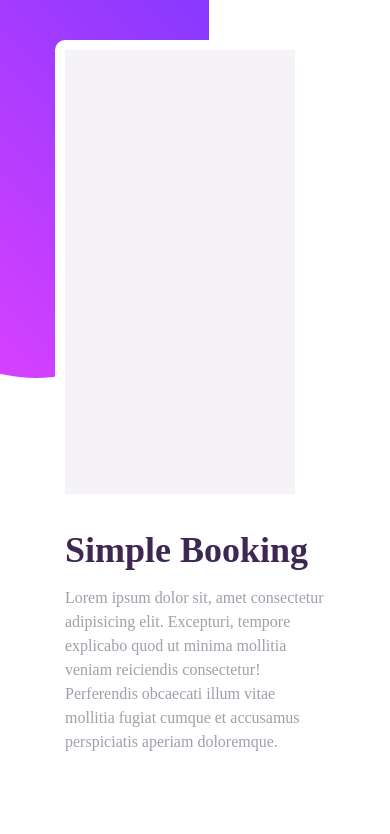
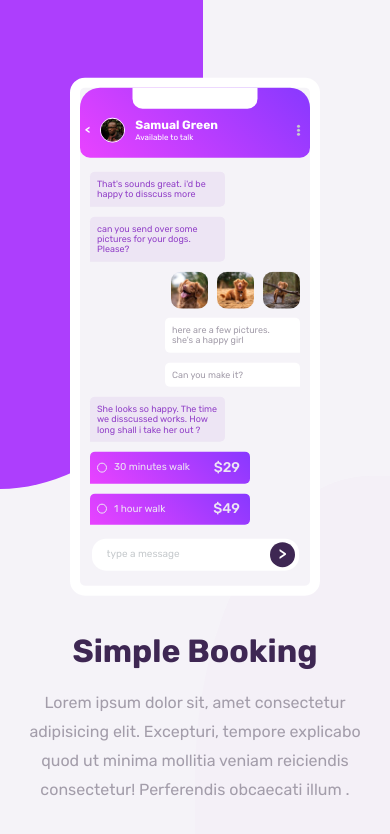
Before and after one commit to MonaElshikh/Chat-app, a plain HTML site: page index.html in a window 390 px wide. Drawn offline with Linux system fonts and the light colour scheme.

Commit message:
phase one mobile design

```diff
--- /dev/null
+++ b/css/main.css
@@ -0,0 +1,244 @@
+* {
+  -webkit-box-sizing: border-box;
+  -moz-box-sizing: border-box;
+  box-sizing: border-box;
+}
+:root {
+  --pale-violet: hsl(276, 100%, 81%); /*sub-heading at the top of the app UI*/
+  --left-chat-bg:#ede5f4;
+  --moderate-violet : hsl(276, 55%, 52%); /*chat on the left*/
+  --desaturated-dark-violet: hsl(271, 15%, 43%);/*chat on the right*/
+  --grayish-blue : hsl(206, 6%, 79%);/*placeholder text*/
+  --very-dark-desaturated-violet: hsl(271, 36%, 24%);/*main heading*/
+  --dark-grayish-violet: hsl(270, 7%, 64%);/*paragraph*/
+  --light-magenta: hsl(293, 100%, 63%);
+  --light-violet: hsl(264, 100%, 61%);
+  --mobile-bg-color:#f5f3f8;
+  --img-bottom-bg:#f4f0f7;
+  --img-top-bg:#ad3efd;
+  --gradient-vilote-bg:linear-gradient(45deg, hsl(293, 100%, 63%), hsl(264, 100%, 61%));
+  --gradient-light-bg:linear-gradient(45deg, hsl(293, 100%, 100%), hsl(264, 100%, 86%));
+}
+body {
+  padding: 0;
+  margin: 0;
+  font-family: 'Rubik', sans-serif;
+}
+::placeholder {
+  color: var(--grayish-blue);
+}
+.caht-app {
+  min-height: 100vh;
+  position: relative;
+  background-color: var(--mobile-bg-color);
+  z-index: 1;
+}
+.caht-app::before {
+  content: '';
+  position: absolute;
+  width: 55%;
+  height: 60%;
+  background: var(--img-top-bg);
+  top: -21px;
+  left: -12px;
+  border-bottom-right-radius: 96% 47%;
+}
+.caht-app::after{
+  content: '';
+  position: absolute;
+  z-index: -1;
+  bottom: 0;
+  right: 0;
+  width: 50%;
+  height: 44%;
+  border-top-left-radius: 90% 81%;
+  background: var(--img-bottom-bg);
+}
+.mobile {
+  position: relative;
+  width: 250px;
+  height: fit-content;
+  background-color: var(--mobile-bg-color);
+  border: solid 10px white;
+  border-radius: 15px;
+  margin-inline: auto;
+  transform: translateY(15%);
+  padding-bottom: 15px;
+}
+.mobile-header {
+  background: var(--gradient-vilote-bg);
+  display: flex;
+  justify-content: space-between;
+  align-content: center;
+  align-items: center;
+  border-top-right-radius: 20px;
+  border-top-left-radius: 20px;
+  border-bottom-right-radius: 10px;
+  border-bottom-left-radius: 10px;
+  padding: 30px 0px 15px;
+  position: relative;
+  overflow: hidden;
+}
+.mobile-header::before {
+  content: '';
+  position: absolute;
+  top: -34px;
+  left: 50%;
+  transform: translateX(-50%);
+  background-color: white;
+  width: 125px;
+  height: 55px;
+  border-bottom-right-radius: 10px;
+  border-bottom-left-radius: 10px;
+}
+.head-info {
+  display: flex;
+  justify-content: space-between;
+  padding-left: 5px;
+  width: 60%;
+  align-items: center;
+}
+.head-info > span {
+  display: block;
+  color: white;
+  font-weight: bold;
+  font-size: 10px;
+}
+.head-info > img {
+  width: 25px;
+  height: 25px;
+  border-radius: 50%;
+  border: solid 1px white;
+}
+.user-data > h1 {
+  font-size: 12px;
+  color: white;
+  margin: 0;
+}
+.user-data > span {
+  display: block;
+  font-size: 8px;
+  color: white;
+}
+.elipses {
+  padding-right: 10px;
+}
+.elipses > span {
+  display: block;
+  width: 3px;
+  height: 3px;
+  border-radius: 50%;
+  background-color: var(--grayish-blue);
+  margin-bottom: 1px;
+}
+.mobile-body {
+  margin: 14px 0;
+  padding: 0px 10px;
+}
+.left-chat {
+  font-size: 9px;
+  color: var(--moderate-violet);
+  background-color: var(--left-chat-bg);
+  padding: 7px;
+  margin-bottom: 10px;
+  border-top-left-radius: 5px;
+  border-top-right-radius: 5px;
+  border-bottom-right-radius: 5px;
+  width: 135px;
+}
+.right-chat {
+  margin-left: auto;
+  margin-right: 0;
+  font-size: 9px;
+  color: var(--dark-grayish-violet);
+  background-color:white;
+  padding: 7px;
+  margin-bottom: 10px;
+  border-top-left-radius: 5px;
+  border-top-right-radius: 5px;
+  border-bottom-left-radius: 5px;
+  width: 135px;
+}
+.pics {
+ text-align: right;
+ margin-bottom: 5px;
+}
+.pics > img {
+  width: 37px;
+  border-radius: 10px;
+  margin-left: 5px;
+}
+.offer {
+  display: flex;
+  align-items: center;
+  align-content: center;
+  font-size: 14px;
+  background: var(--gradient-vilote-bg);
+  margin-bottom: 10px;
+  color: var(--left-chat-bg);
+  border-top-left-radius: 5px;
+  border-top-right-radius: 5px;
+  border-bottom-right-radius: 5px;
+  text-align: left;
+  width: 160px;
+}
+.offer .loading {
+  width: 10px;
+  height: 10px;
+  border:solid 1px var(--left-chat-bg);
+  border-radius: 50%;
+  margin: 0px 7px;
+}
+.offer p {
+  margin: 10px 0;
+  font-size: 10px;
+}
+.offer .price {
+  font-weight: 500;
+  font-weight: 500;
+  margin-left: auto;
+  margin-right: 10px;
+  padding: 3px 0px;
+}
+.mobile-footer {
+  text-align: center;
+  position: relative;
+}
+.mobile-footer::after {
+  content: '>';
+  position: absolute;
+  width: 25px;
+  height: 25px;
+  border-radius: 50%;
+  background-color: var(--very-dark-desaturated-violet);
+  color: white;
+  right: 15px;
+  top: 50%;
+  display: flex;
+  justify-content: center;
+  align-items: center;
+  font-weight: 500;
+  transform: translateY(-50%);
+}
+.mobile-footer > input {
+  font-size: 10px;
+  border: none;
+  padding: 10px 15px;
+  border-radius: 14px;
+  color: var(--left-chat-bg);
+  width: 90%;
+}
+.info {
+  margin-top: 30px;
+  padding: 30px 20px;
+  text-align: center;
+}
+.info > h1 {
+  margin: 55px 0px 20px;
+  color: var(--very-dark-desaturated-violet);
+}
+.info > p {
+  color: var(--dark-grayish-violet);
+  margin-top: 10px;
+  line-height: 1.8;
+}
--- a/css/style.css
+++ /dev/null
@@ -1,110 +0,0 @@
-* {
-  padding: 0;
-  margin: 0;
-  -webkit-box-sizing: border-box;
-  -moz-box-sizing: border-box;
-  box-sizing: border-box;
-}
-:root {
-  --light-violt-bg: hsl(270, 20%, 96%);
-  --main-heading-color: hsl(271, 36%, 24%);
-  --paragraph-color: hsl(270, 7%, 64%);
-}
-body {
-  padding: 0;
-  margin: 0;
-  position: relative;
-  height: 100vh;
-  width: 100vw;
-  /* overflow: hidden; */
-}
-body::before {
-  position: absolute;
-  content: "";
-  left: -150px !important;
-  top: -100px !important;
-  width: 70vw !important;
-  height: 70vh !important;
-  background: linear-gradient(45deg, hsl(293, 100%, 63%), hsl(264, 100%, 61%));
-  border-bottom-right-radius: 50%;
-  border-bottom-left-radius: 50%;
-}
-.container {
-  display: flex;
-  justify-content: space-between;
-  align-items: center;
-  height: 100%;
-  width: 100%;
-}
-.container .chat {
-  flex-basis: 55%;
-  position: relative;
-  left: 100px;
-  display: flex;
-  justify-content: center;
-  align-items: center;
-}
-.container .chat .mobile {
-  background-color: var(--light-violt-bg);
-  border: 10px solid white;
-  border-radius: 10px;
-  width: 250px;
-  height: 464px;
-}
-.container .text {
-  flex-basis: 43%;
-  padding: 20px;
-  position: relative;
-}
-.container .text > h1 {
-  color: var(--main-heading-color);
-  margin: 15px 0;
-  font-size: 36px;
-}
-.container .text > p {
-  color: var(--paragraph-color);
-  line-height: 1.5;
-}
-/* Media Section */
-@media (max-width: 767px) {
-  .container {
-    flex-direction: column;
-  }
-  .container .chat {
-    left: -15px;
-    top: 40px;
-  }
-  .container .text {
-    margin: 30px;
-    padding: 20px;
-    width: 300px;
-  }
-  .container .mobile {
-    left: 0;
-    top: 30px;
-  }
-  body::before {
-    left: -137px !important;
-    top: 0px !important;
-    width: 346px !important;
-    height: 378px !important;
-  }
-}
-@media (min-width: 1400px) {
-  body::before {
-    width: 650px !important;
-    height: 850px !important;
-  }
-  .container .chat {
-    flex-basis: 300px;
-    position: relative;
-    left: 412px;
-  }
-  .container .chat .mobile {
-    width: 290px;
-    height: 500px;
-  }
-  .container .text {
-    flex-basis: 680px;
-  }
-}
--- a/index.html
+++ b/index.html
@@ -4,25 +4,85 @@
     <meta charset="UTF-8" />
     <meta http-equiv="X-UA-Compatible" content="IE=edge" />
     <meta name="viewport" content="width=device-width, initial-scale=1.0" />
-    <link rel="stylesheet" href="css/style.css" />
-    <title>Mona Elshikh | Caht App</title>
+    <meta name="description" content="Caht App " />
+    <link rel="preconnect" href="https://fonts.googleapis.com" />
+    <link rel="preconnect" href="https://fonts.gstatic.com" crossorigin />
+    <link
+      href="https://fonts.googleapis.com/css2?family=Rubik:wght@400;500;700&display=swap"
+      rel="stylesheet"
+    />
+    <link rel="stylesheet" href="css/normalize.css" />
+    <link rel="stylesheet" href="css/main.css" />
+    <link
+      rel="icon"
+      type="image/png"
+      sizes="32x32"
+      href="images/favicon-32x32.png"
+    />
+    <title>Caht App | Mona Elshikh</title>
   </head>
   <body>
-    <div class="container">
-      <div class="chat">
-        <div class="mobile">
-          <div class="mobile-header"></div>
-          <div class="mobile-body"></div>
-          <div class="mobile-fotter"></div>
+    <div class="caht-app">
+      <div class="mobile">
+        <div class="mobile-header">
+          <div class="head-info">
+            <span><</span>
+            <img src="images/avatar.jpg" alt="avatar" />
+            <div class="user-data">
+              <h1>Samual Green</h1>
+              <span>Available to talk</span>
+            </div>
+          </div>
+          <div class="elipses">
+            <span></span>
+            <span></span>
+            <span></span>
+          </div>
+        </div>
+        <div class="mobile-body">
+          <div class="left-chat">
+            That's sounds great. i'd be happy to disscuss more
+          </div>
+          <div class="left-chat">
+            can you send over some pictures for your dogs. Please?
+          </div>
+          <div class="pics">
+            <img src="images/dog-image-1.jpg" alt="dog-image-1" />
+            <img src="images/dog-image-2.jpg" alt="dog-image-2" />
+            <img src="images/dog-image-3.jpg" alt="dog-image-3" />
+          </div>
+          <div class="right">
+            <div class="right-chat">
+              here are a few pictures. she's a happy girl
+            </div>
+            <div class="right-chat">Can you make it?</div>
+          </div>
+          <div class="left-chat">
+            She looks so happy. The time we disscussed works. How long shall i
+            take her out ?
+          </div>
+          <div class="offer">
+            <div class="loading"></div>
+            <p>30 minutes walk</p>
+            <div class="price">$29</div>
+          </div>
+          <div class="offer">
+            <div class="loading"></div>
+            <p>1 hour walk</p>
+            <div class="price">$49</div>
+          </div>
+        </div>
+        <div class="mobile-footer">
+          <input type="text" placeholder="type a message" />
+          <div class="send"></div>
         </div>
       </div>
-      <div class="text">
+      <div class="info">
         <h1>Simple Booking</h1>
         <p>
           Lorem ipsum dolor sit, amet consectetur adipisicing elit. Excepturi,
           tempore explicabo quod ut minima mollitia veniam reiciendis
-          consectetur! Perferendis obcaecati illum vitae mollitia fugiat cumque
-          et accusamus perspiciatis aperiam doloremque.
+          consectetur! Perferendis obcaecati illum .
         </p>
       </div>
     </div>
```
Also changed, not shown: css/normalize.css (added).
